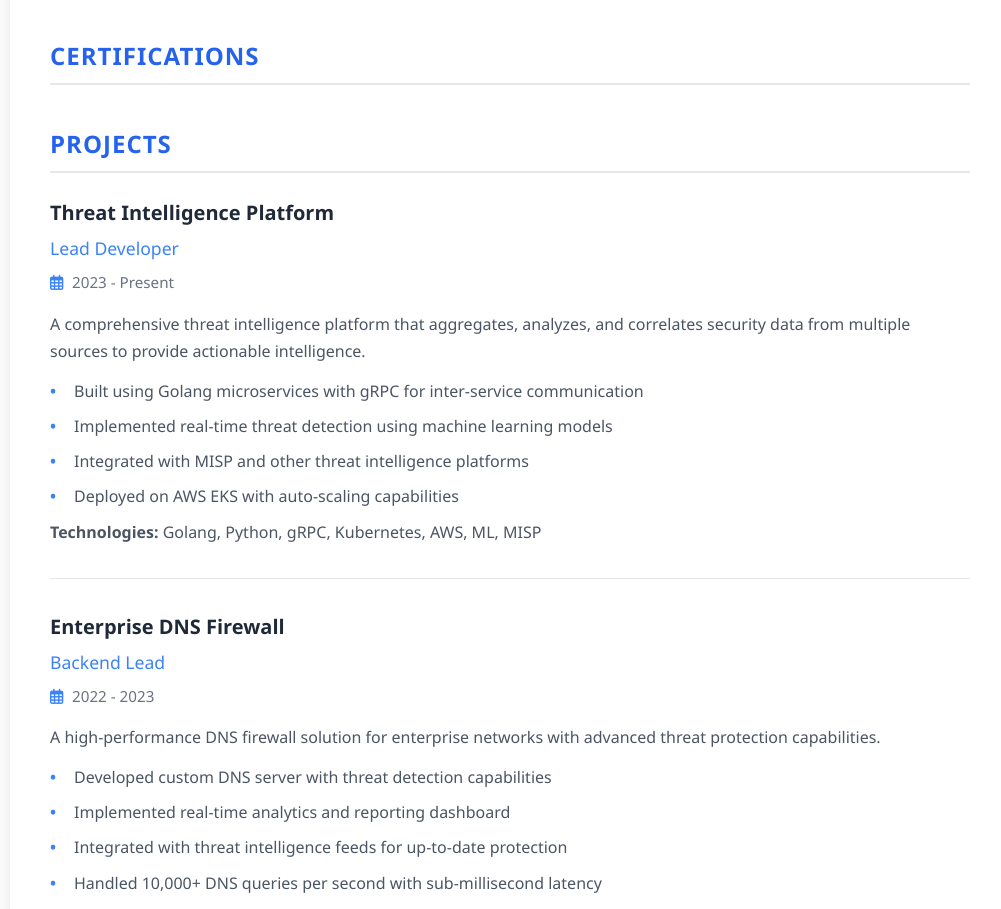
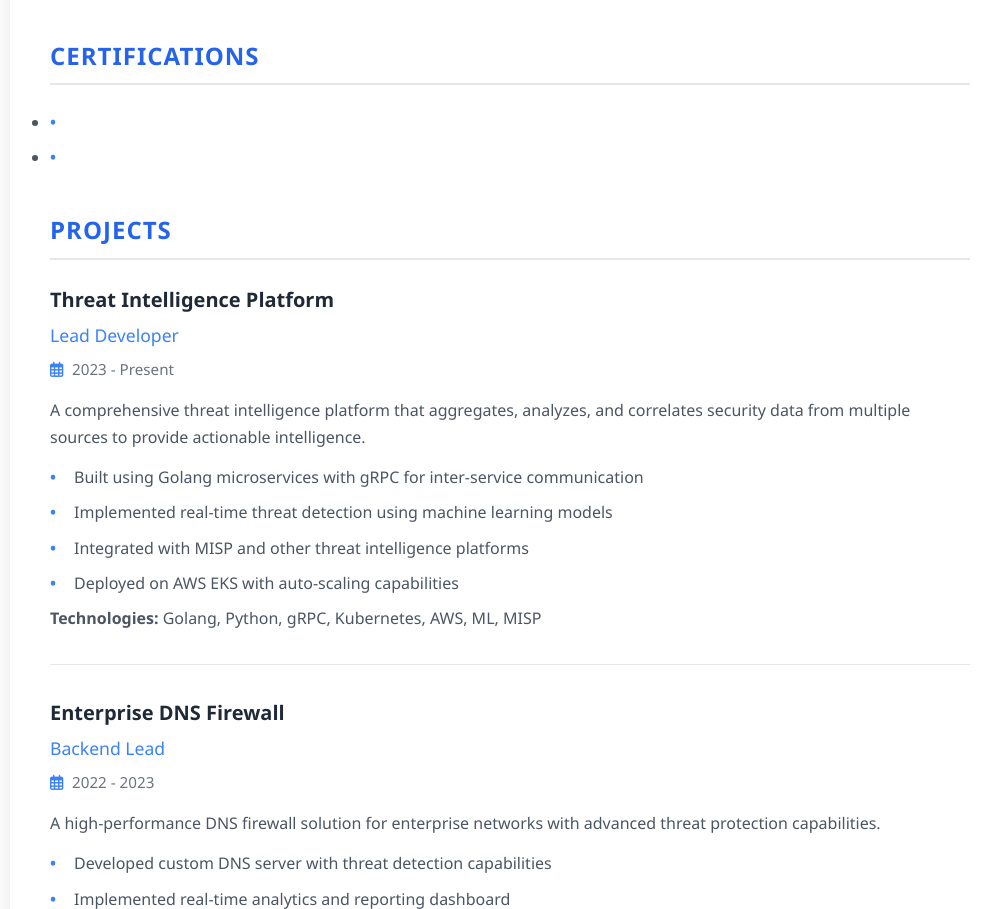
Before and after one commit to towfiq007/towfiq.com, a plain HTML site: page cv.html in a window 1280 px wide. Shown: the part 3429-4338 px from the top of the page, without its empty margins (130-1131 px from the left). Drawn offline with Linux system fonts and the light colour scheme.

Commit message:
Update cv.html

```diff
--- a/cv.html
+++ b/cv.html
@@ -547,11 +547,9 @@
             <div class="cv-section">
                 <h2 class="section-title">Certifications</h2>
                 <ul class="job-description">
-<!--                     <li>AWS Certified Solutions Architect - Associate (2024)</li>
-                    <li>Certified Information Systems Security Professional (CISSP) - In Progress</li>
-                    <li>Certified Ethical Hacker (CEH) - 2023</li>
-                    <li>Google Cloud Professional Cloud Architect - 2022</li>
-                    <li>Docker Certified Associate (DCA) - 2021</li> -->
+                    <li></li>
+                    <li></li>
+
                 </ul>
             </div>
 
```
